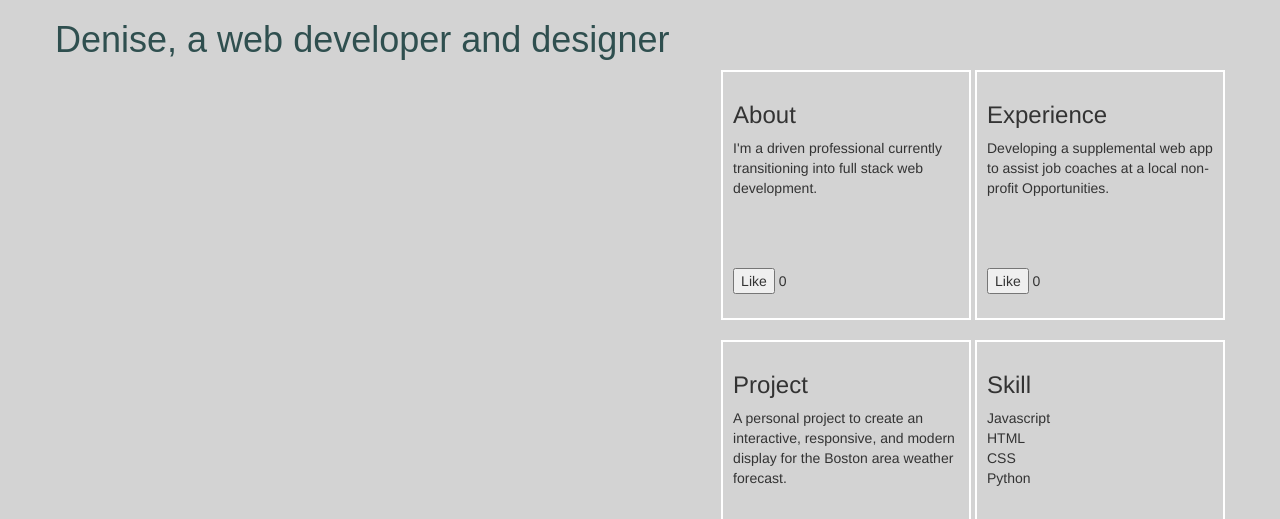
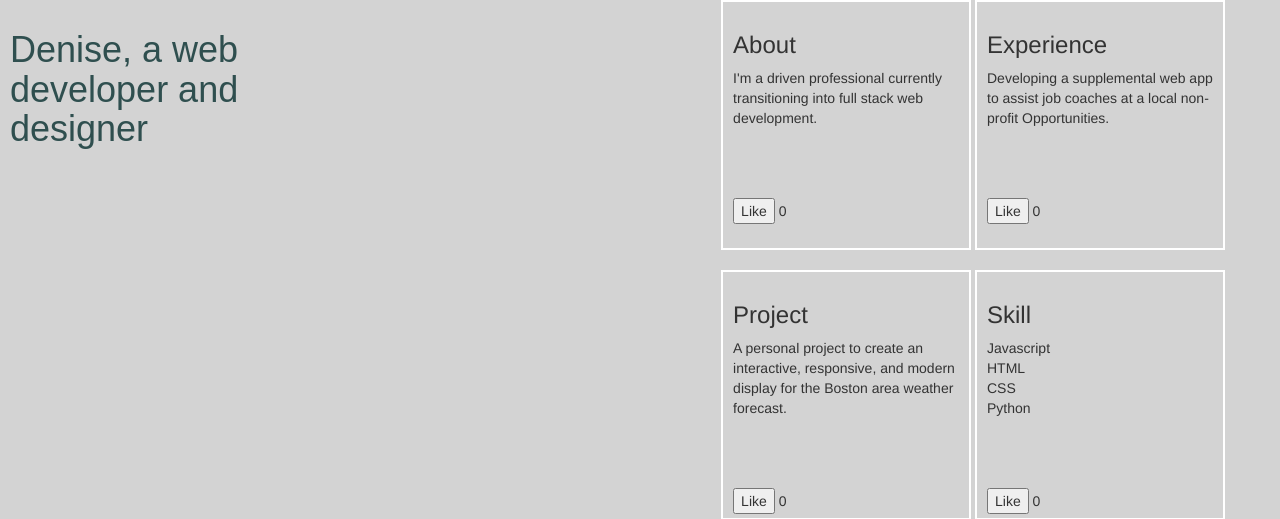
Before and after one commit to DeniseYT/HB_Final_Project, a Flask app: page /static in a window 1280 px wide. Shown: the top 519 px of the page. Run offline with Flask 2, Linux system fonts and the light colour scheme; some libraries are stand-ins or nearby versions.

Commit message:
move div left & right

```diff
--- a/static/css/styles.css
+++ b/static/css/styles.css
@@ -1,13 +1,21 @@
 .maincontainer-left {
-    width:100%;
-    height: 100%;
+    /* width:100%;
+    height: 100%; */
     /* display: inline-block; */
+    /* float: left;
+    margin-left: 20px; */
+    position: absolute;
+    left: 0px;
+    width: 300px;
+    padding: 10px;
 }
 
 .maincontainer-top {
     width:100%;
     height: 100%;
     /* display: inline-block; */
+    /* margin: auto; */
+    /* position: absolute; */
 
 }
 
@@ -18,6 +26,7 @@
     padding: 10px;
     border: 2px solid white;
     /* text-align: left; */
+
 }
 
 
--- a/templates/staticpage.html
+++ b/templates/staticpage.html
@@ -15,12 +15,14 @@
 
 <div class="container">
         <div class="row">
+
             <!-- <div style="float:left;"> -->
                 <div class="maincontainer-left">
                     <h1>Denise, a web developer and designer</h1>
                 </div>
             <!-- </div> -->
         </div>
+
 </div>
 
 <div class="container">
```
Lines whose indentation alone changed are shown as unchanged.
